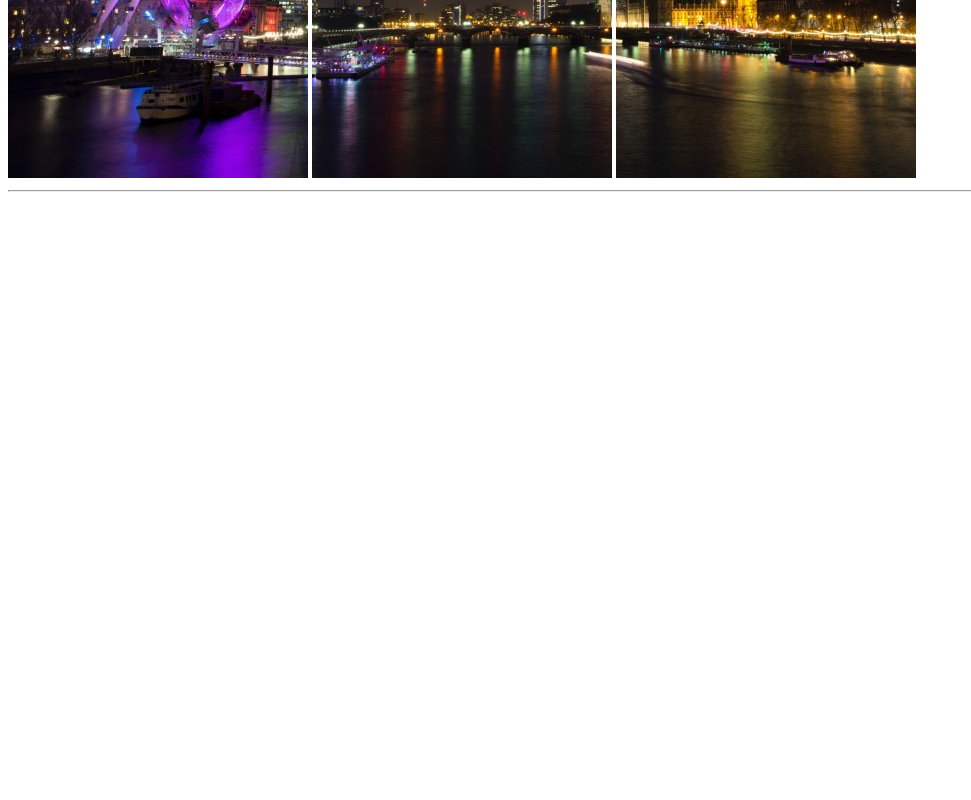
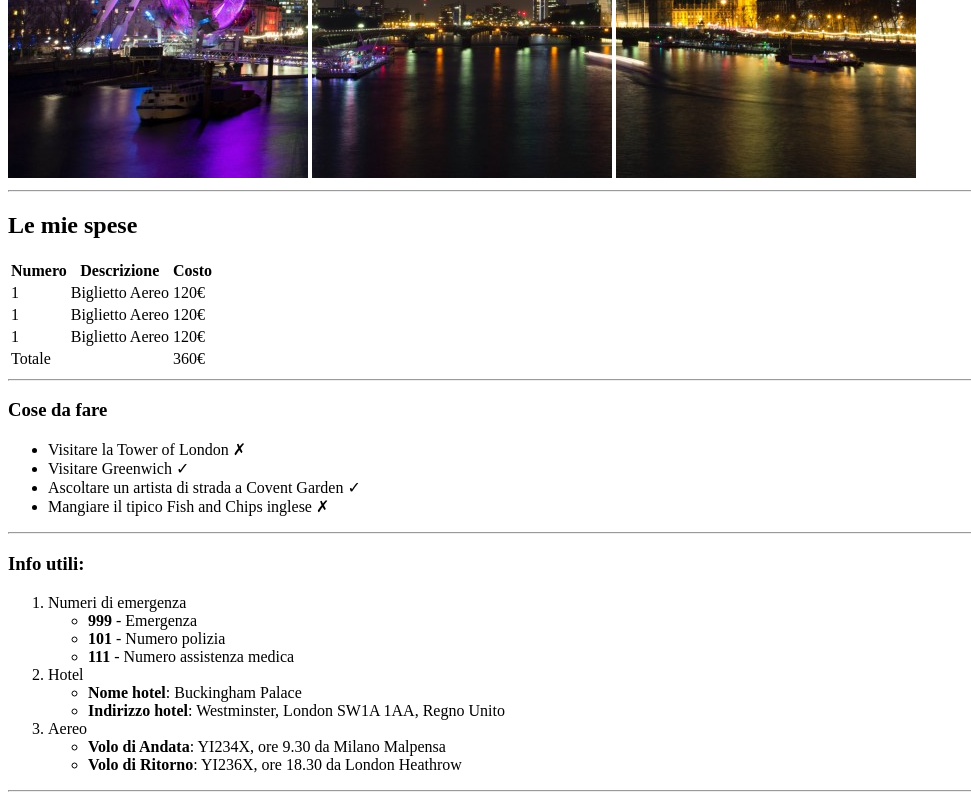
Before and after one commit to Elisabetta01/html-london-trip, a plain HTML site: page index.html in a window 1280 px wide. Shown: the part 502-1302 px from the top of the page, without its empty margins (0-971 px from the left). Before the commit the page ends 800 px from the top, so only its background shows below. Drawn offline with Linux system fonts and the light colour scheme.

Commit message:
creazione main

```diff
--- a/index.html
+++ b/index.html
@@ -8,11 +8,112 @@
 </head>
 <body>
      <header>
+          <!-- titolo -->
           <h1>Il mio Viaggio a Londra</h1>
+
+          <!-- immagini iniziali -->
           <img src="img/pexels-bill-emrich-230794-0.jpg" alt="">
           <img src="img/pexels-bill-emrich-230794-1.jpg" alt="">
           <img src="img/pexels-bill-emrich-230794-2.jpg" alt="">
+
           <hr>
      </header>
+
+     <main>
+          <section>
+               <!-- sottotitolo -->
+               <h2>Le mie spese</h2>
+
+               <!-- tabella -->
+               <table>
+                    <!-- intestazione della tabella -->
+                    <thead>
+                         <tr>
+                              <th>Numero</th>
+                              <th>Descrizione</th>
+                              <th>Costo</th>
+                         </tr>
+                    </thead>
+
+                    <!-- corpo della tabella -->
+                    <tbody>
+                         <tr>
+                              <td>1</td>
+                              <td>Biglietto Aereo</td>
+                              <td>120€</td>
+                         </tr>
+                         <tr>
+                              <td>1</td>
+                              <td>Biglietto Aereo</td>
+                              <td>120€</td>
+                         </tr>
+                         <tr>
+                              <td>1</td>
+                              <td>Biglietto Aereo</td>
+                              <td>120€</td>
+                         </tr>
+                    </tbody>
+
+                    <!-- chiusura della tabella -->
+                    <tfoot>
+                         <tr>
+                              <td>Totale</td>
+                              <td></td>
+                              <td>360€</td>
+                         </tr>
+                    </tfoot>
+               </table>
+
+               <hr>
+          </section>
+
+          <section>
+               <!-- sottotitolo 2 -->
+               <h3>Cose da fare</h3>
+
+               <!-- lista non numerata -->
+               <ul>
+                    <li>Visitare la Tower of London <span>&#10007;</span></li>
+                    <li>Visitare Greenwich <span>&#10003;</span></li>
+                    <li>Ascoltare un artista di strada a Covent Garden <span>&#10003;</span></li>
+                    <li>Mangiare il tipico Fish and Chips inglese <span>&#10007;</span></li>
+               </ul>
+
+               <hr>
+         </section>
+
+         <section>
+          <!-- sottotitolo 3 -->
+          <h3>Info utili:</h3>
+
+          <!-- lista annidata -->
+          <ol>
+               <li>
+                    Numeri di emergenza
+                    <ul>
+                         <li><strong>999</strong> - Emergenza</li>
+                         <li><strong>101</strong> - Numero polizia</li>
+                         <li><strong>111</strong> - Numero assistenza medica</li>
+                    </ul>
+               </li>
+               <li>
+                    Hotel
+                    <ul>
+                         <li><strong>Nome hotel</strong>: Buckingham Palace</li>
+                         <li><strong>Indirizzo hotel</strong>: Westminster, London SW1A 1AA, Regno Unito</li>
+                    </ul>
+               </li>
+               <li>
+                    Aereo
+                    <ul>
+                         <li><strong>Volo di Andata</strong>: YI234X, ore 9.30 da Milano Malpensa</li>
+                         <li><strong>Volo di Ritorno</strong>: YI236X, ore 18.30 da London Heathrow</li>
+                    </ul>
+               </li>
+          </ol>
+
+          <hr>
+         </section>
+     </main>
 </body>
 </html>
```
